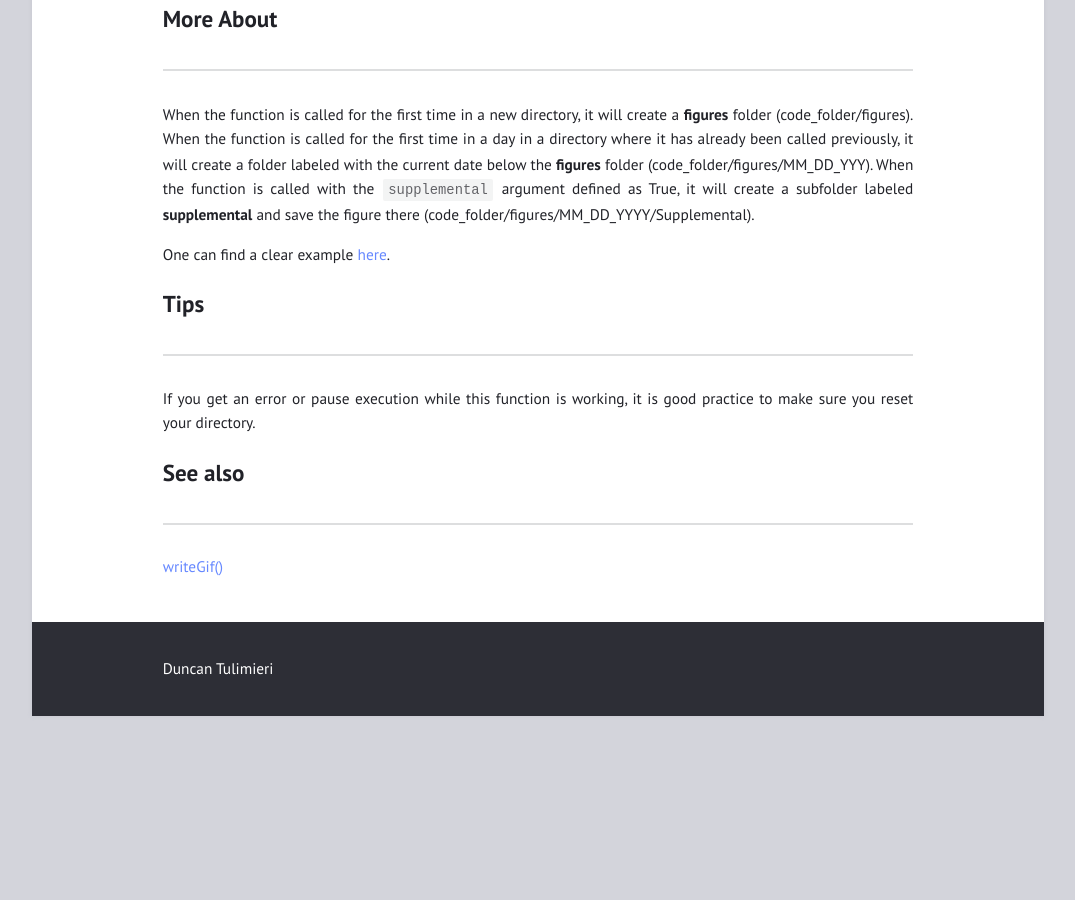
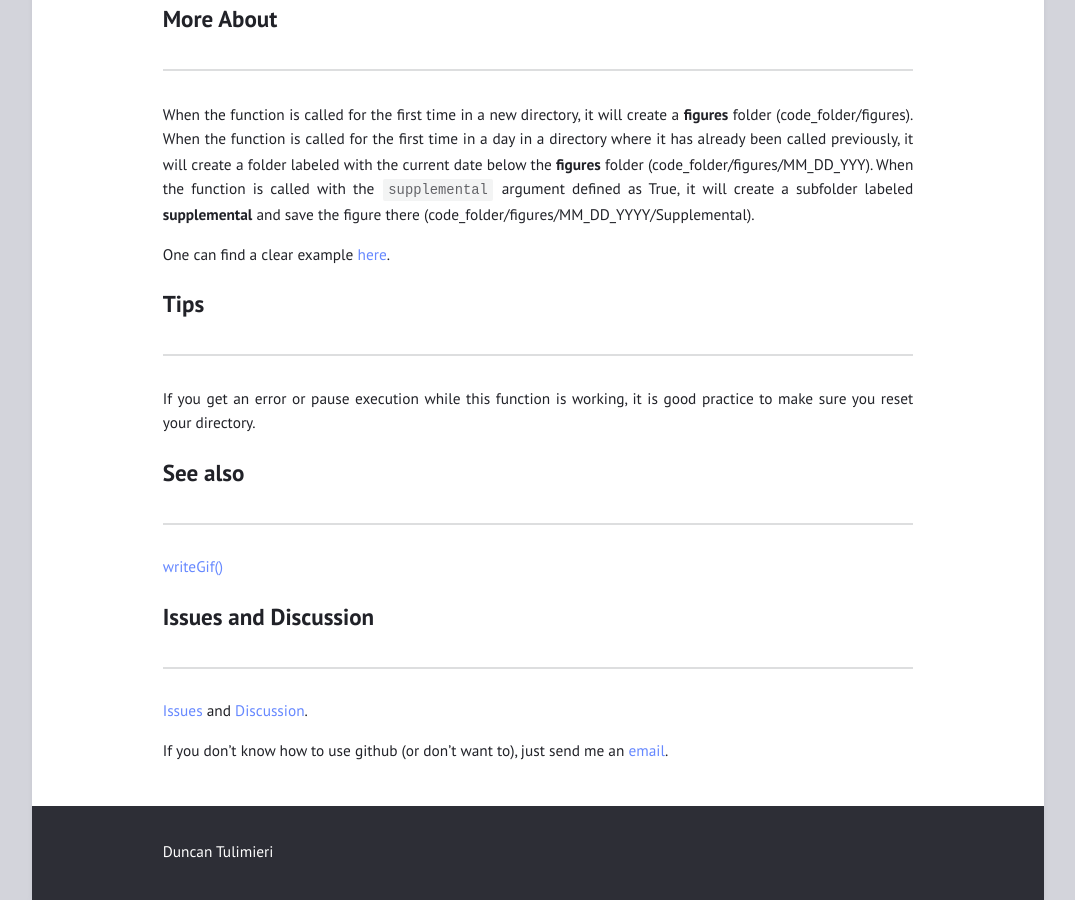
Before and after one commit to tulimid1/createGif-py, a Jekyll site: the page built from best_save_py.md, in a window 1280 px wide and 900 px high, scrolled down 4066 px. Shown: the whole window, without its empty margins (102-1177 px from the left). Built offline with Jekyll 4.4.1, drawn with Linux system fonts in a browser that asks for light colours; before the commit the page ends 4782 px from its top, so only the background shows below that.

Commit message:
Update best_save_py.md

```diff
--- a/best_save_py.md
+++ b/best_save_py.md
@@ -144,3 +144,10 @@ If you get an error or pause execution while this function is working, it is goo
 ---
 
 [writeGif()](https://tulimid1.github.io/savingFiles/writeGif_py/)
+
+## Issues and Discussion
+---
+
+[Issues](https://github.com/tulimid1/savingFiles/issues) and [Discussion](https://github.com/tulimid1/savingFiles/discussions).
+
+If you don't know how to use github (or don't want to), just send me an [email](mailto:tulimid@udel.edu).
```
